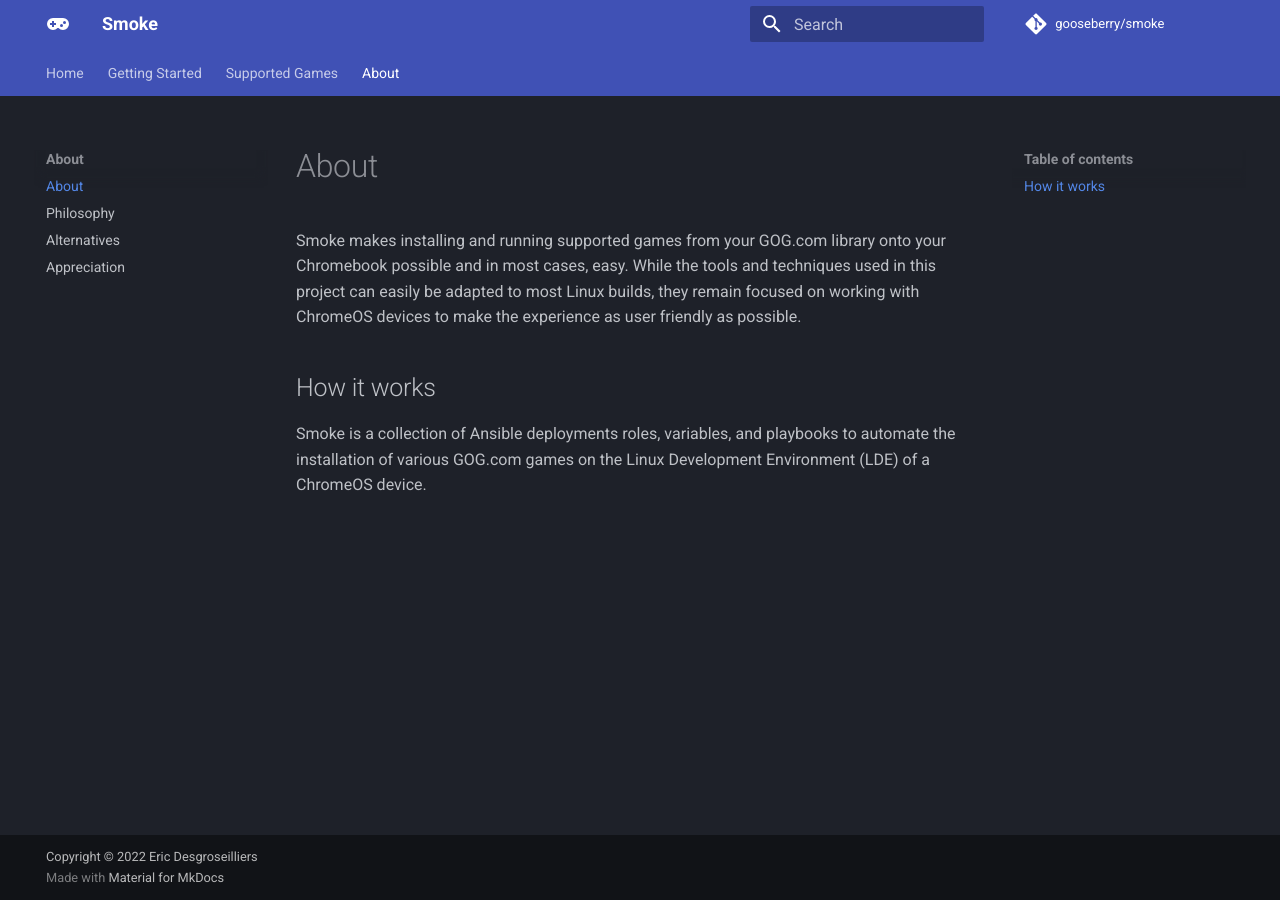
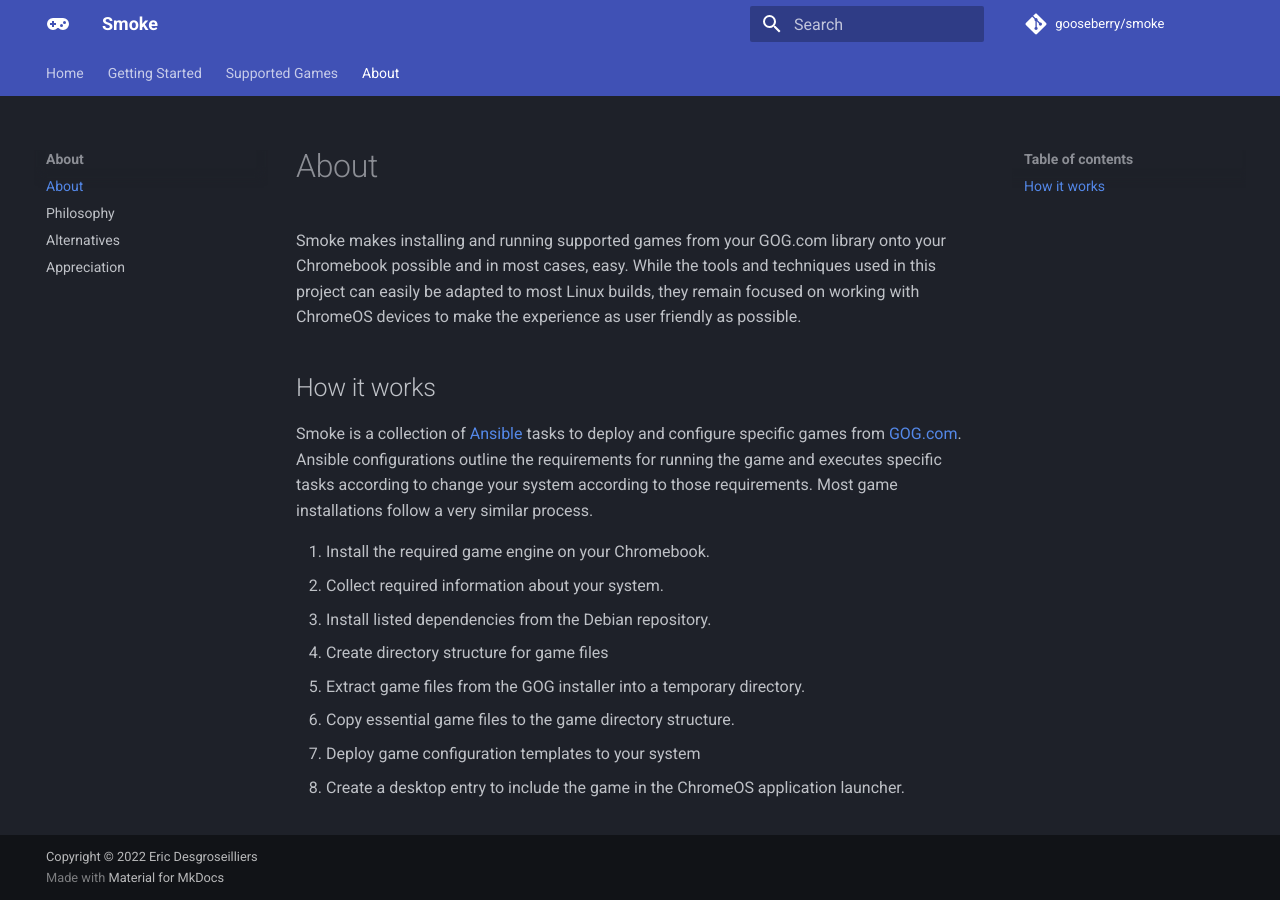
Before and after one commit to gooseberry/smoke, an MkDocs documentation site: the page built from docs/about/about.md, in a window 1280 px wide. Built offline with MkDocs 1.6.1 and Material for MkDocs 9.7.7, drawn with Linux system fonts in a browser that asks for light colours; comment, search, counter and statistics services are not loaded.

Commit message:
Update about

```diff
--- a/docs/about/about.md
+++ b/docs/about/about.md
@@ -4,4 +4,13 @@
 
 ## How it works
 
-Smoke is a collection of Ansible deployments roles, variables, and playbooks to automate the installation of various GOG.com games on the Linux Development Environment (LDE) of a ChromeOS device.
+Smoke is a collection of [Ansible](https://docs.ansible.com/ansible/latest/index.html) tasks to deploy and configure specific games from [GOG.com](https://www.gog.com).  Ansible configurations outline the requirements for running the game and executes specific tasks according to change your system according to those requirements.  Most game installations follow a very similar process.
+
+1. Install the required game engine on your Chromebook.
+1. Collect required information about your system.
+1. Install listed dependencies from the Debian repository.
+1. Create directory structure for game files
+1. Extract game files from the GOG installer into a temporary directory.
+1. Copy essential game files to the game directory structure.
+1. Deploy game configuration templates to your system
+1. Create a desktop entry to include the game in the ChromeOS application launcher.
```
Also changed, not shown: docs/about/philosophy.md (+10 -0 lines).
